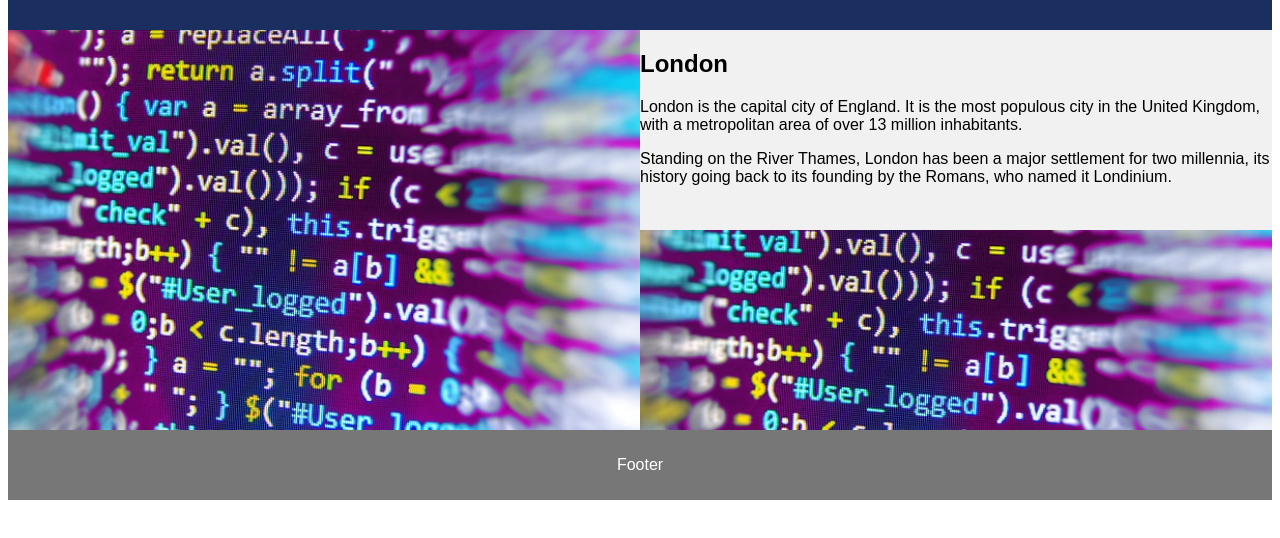
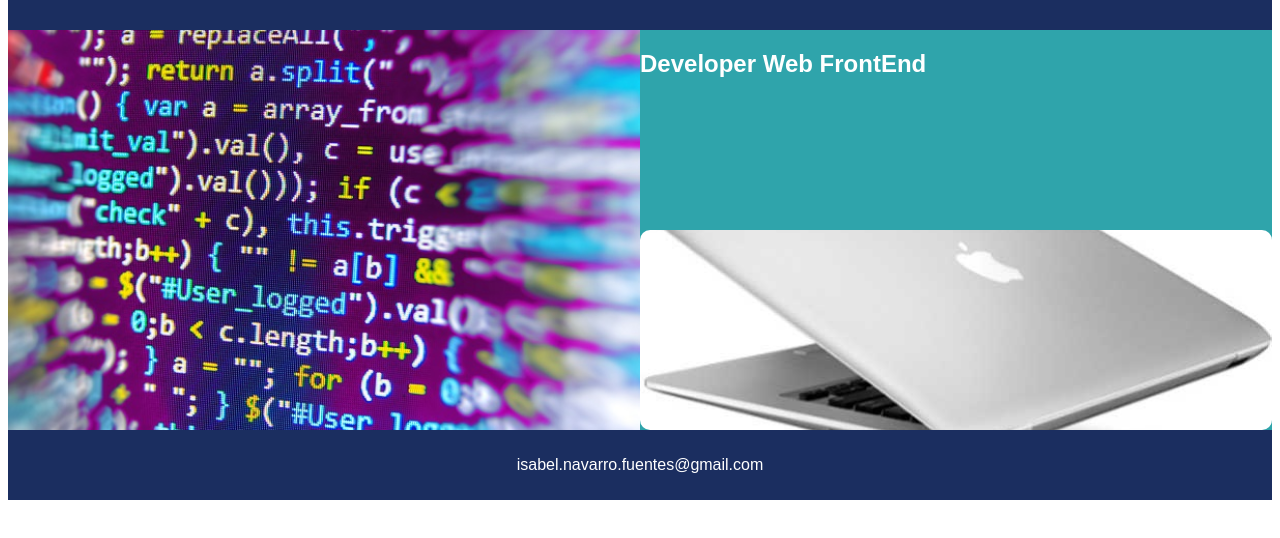
Before and after one commit to INFNMNXMN/CVDeveloper-Isa, a plain HTML site: page index.html in a window 1280 px wide. Shown: the part 74-612 px from the top of the page. Drawn offline with Linux system fonts and the light colour scheme.

Commit message:
versión 23012032
Modificación

```diff
--- a/index.html
+++ b/index.html
@@ -34,9 +34,8 @@ caja_izq {
 
 caja_der {
   float: left;
-
   width: 50%;
-  background-color: #f1f1f1;
+  background-color: #2FA4AB;
   height: 400px;
 }
 
@@ -45,18 +44,22 @@ caja_der_sup {
   /*padding: 20px;*/
   width: 100%;
   height: 50%;
-  background-color: #f1f1f1;
+  background-color: #2FA4AB;
   height: 200px;
+  color: white;
 }
 
 caja_der_inf {
+
   float: left;
   /*padding: 20px;*/
   width: 100%;
   height: 50%;
-  background-image: url("img/index_1.jpg");
+  border-radius: 10px;
+  background-image: url("img/index_2.jpg");
   background-size: cover;
   background-position: center center;
+
 }
 
 /* Clear floats after the columns */
@@ -68,15 +71,15 @@ section::after {
 
 /* Style the footer */
 footer {
-  background-color: #777;
+  background-color: #1B2E60;
   padding: 10px;
   text-align: center;
   color: white;
 }
 
-/* Responsive layout - makes the two columns/boxes stack on top of each other instead of next to each other, on small screens */
+
 @media (max-width: 600px) {
-  nav, article {
+  caja_der, caja_izq {
     width: 100%;
     height: auto;
   }
@@ -94,16 +97,17 @@ footer {
 
   <caja_der>
     <caja_der_sup>
-        <h1>London</h1>
-        <p>London is the capital city of England. It is the most populous city in the  United Kingdom, with a metropolitan area of over 13 million inhabitants.</p>
-        <p>Standing on the River Thames, London has been a major settlement for two millennia, its history going back to its founding by the Romans, who named it Londinium.</p>
+        <h1>Developer Web FrontEnd</h1>
+        <p></p>
     </caja_der_sup>
     <caja_der_inf></caja_der_inf>
     </caja_der>
 </section>
 
 <footer>
-  <p>Footer</p>
+  <p>isabel.navarro.fuentes@gmail.com</p>
+
+
 </footer>
 
 </body>
```
Also changed, not shown: img/index_2.jpg (added).
